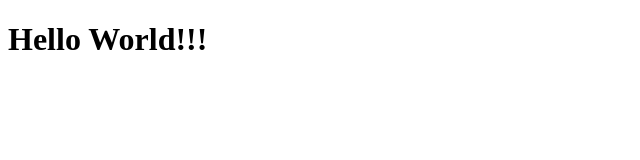
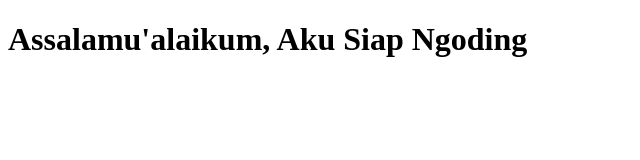
Before and after one commit to RizkiBagus98/Portofolio, a plain HTML site: page index.html in a window 1280 px wide. Shown: the whole page, without its empty margins (0-640 px from the left). Drawn offline with Linux system fonts and the light colour scheme.

Commit message:
Update index.html

```diff
--- a/index.html
+++ b/index.html
@@ -1,3 +1,4 @@
+
 <!DOCTYPE html>
 <html lang="en">
 <head>
@@ -6,6 +7,6 @@
     <title>Portofolio</title>
 </head>
 <body>
-    <h1>Hello World!!!</h1>
+    <h1>Assalamu'alaikum, Aku Siap Ngoding</h1>
 </body>
 </html>
```
